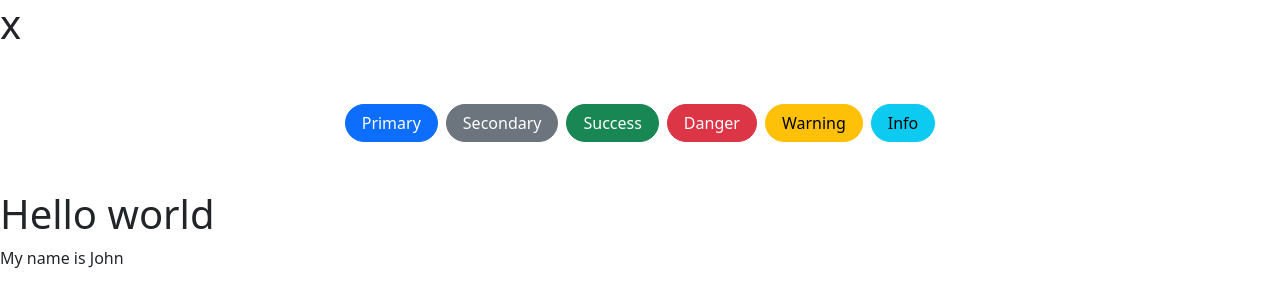
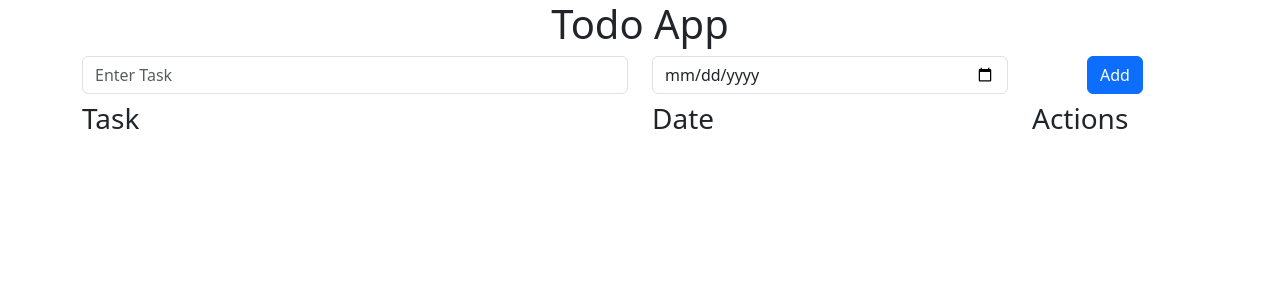
Before and after one commit to w15147m/React-Redux-Complete-Course, a React (Vite) app: page / in a window 1280 px wide. Shown: the top 306 px of the page. Built offline with nearby package versions, Linux system fonts and the light colour scheme.

Commit message:
create todo app UI

```diff
--- a/src/App.jsx
+++ b/src/App.jsx
@@ -1,11 +1,20 @@
-import Btn from "./Btn";
-import Hello from "./Hello";
+import AppName from "./components/AppName";
+import AppTodo from "./components/AppTodo";
+import AppList from "./components/AppList";
 const App = () => {
-  return <>
-    <h1 >x </h1>
-    <Btn></Btn>
-    <Hello></Hello>
-  </>
-}
+
+  return (
+    <center className="todo_app">
+      <AppName/>
+      <div className="container">
+      <AppTodo/>
+      <AppList/>
+
+
+
+      </div>
+    </center>
+  );
+};
 
 export default App;
--- a/src/Btn.jsx
+++ /dev/null
@@ -1,14 +0,0 @@
-const Btn = () => {
-    return (
-      <div className="d-flex gap-2  justify-content-center py-5">
-        <button className="btn btn-primary rounded-pill px-3" type="button">Primary</button>
-        <button className="btn btn-secondary rounded-pill px-3" type="button">Secondary</button>
-        <button className="btn btn-success rounded-pill px-3" type="button">Success</button>
-        <button className="btn btn-danger rounded-pill px-3" type="button">Danger</button>
-        <button className="btn btn-warning rounded-pill px-3" type="button">Warning</button>
-        <button className="btn btn-info rounded-pill px-3" type="button">Info</button>
-      </div>
-    );
-  };
-
-  export default Btn;
--- a/src/Hello.jsx
+++ /dev/null
@@ -1,8 +0,0 @@
-const Hello = () => {
-    let name = "John"
- return <>
- <h1>Hello world</h1>
- <p>My name is {name}</p>
- </>
-}
-export default Hello;
--- /dev/null
+++ b/src/components/AppList.jsx
@@ -0,0 +1,14 @@
+const AppList = () => {
+    return <div className="row text-start">
+        <div className="col-6">
+            <h3>Task</h3>
+        </div>
+        <div className="col-4">
+            <h3>Date</h3>
+        </div>
+        <div className="col-2">
+            <h3>Actions</h3>
+        </div>
+    </div>
+}
+export default AppList
--- /dev/null
+++ b/src/components/AppName.jsx
@@ -0,0 +1,4 @@
+const AppName = () => {
+    return  <h1>Todo App</h1>
+}
+export default AppName;
--- /dev/null
+++ b/src/components/AppTodo.jsx
@@ -0,0 +1,14 @@
+const AppTodo = () => {
+    return <div className="row mb-2">
+        <div className="col-6">
+            <input type="text" className="form-control" placeholder="Enter Task" />
+        </div>
+        <div className="col-4">
+            <input type="date" className="form-control" />
+        </div>
+        <div className="col-2">
+            <button className="btn btn-primary">Add</button>
+        </div>
+    </div>
+}
+export default AppTodo;
```
